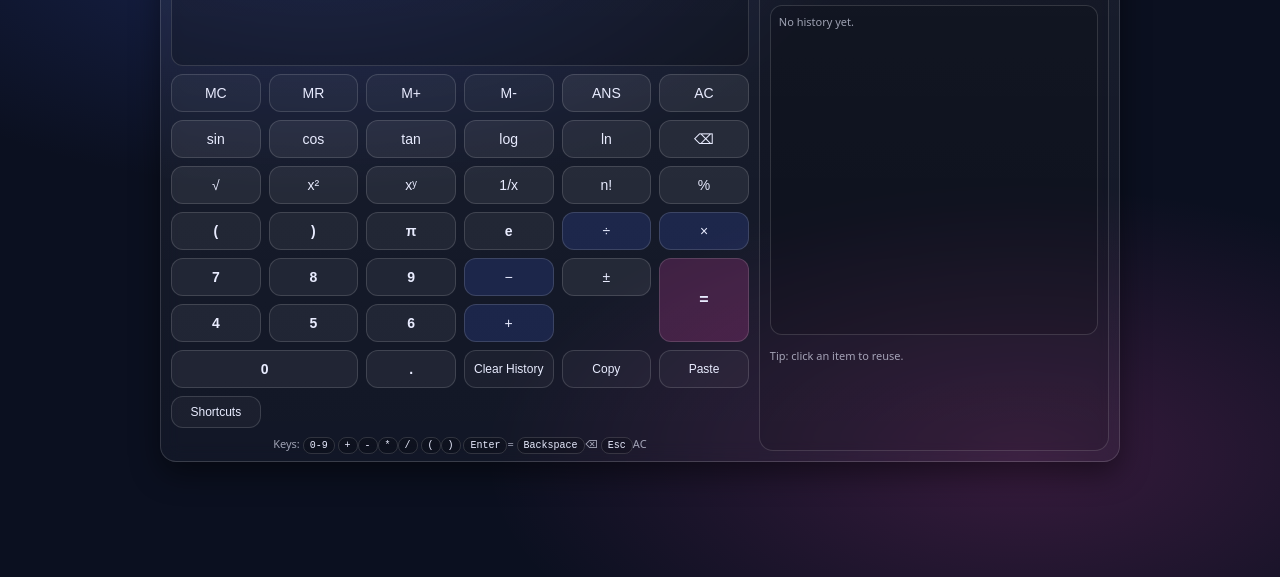
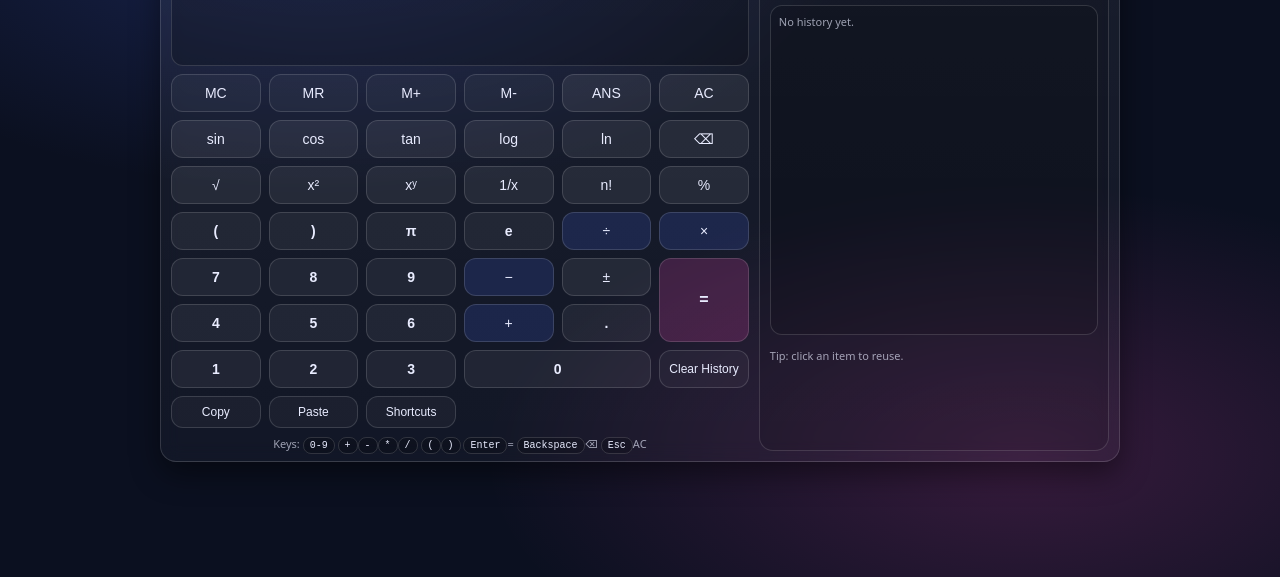
Before and after one commit to ummeruhi/scientific-calculator-js, a plain HTML site: page index.html in a window 1280 px wide. Shown: the part 223-800 px from the top of the page. Drawn offline with Linux system fonts and the light colour scheme.

Commit message:
Update index.html

```diff
--- a/index.html
+++ b/index.html
@@ -70,7 +70,7 @@
             <button class="btn op" data-insert="/">÷</button>
             <button class="btn op" data-insert="*">×</button>
 
-            <!-- Numbers + ops (compact 6-col layout) -->
+            <!-- Numbers row -->
             <button class="btn num" data-insert="7">7</button>
             <button class="btn num" data-insert="8">8</button>
             <button class="btn num" data-insert="9">9</button>
@@ -82,15 +82,17 @@
             <button class="btn num" data-insert="5">5</button>
             <button class="btn num" data-insert="6">6</button>
             <button class="btn op" data-insert="+">+</button>
+            <button class="btn num" data-insert=".">.</button>
+            <button class="btn num" data-insert="1">1</button>
+            <button class="btn num" data-insert="2">2</button>
+
+            <button class="btn num" data-insert="3">3</button>
             <button class="btn num wide" data-insert="0">0</button>
-            <button class="btn num" data-insert=".">.</button>
 
             <button class="btn ghost tiny" data-action="clearHistory">Clear History</button>
             <button class="btn ghost tiny" data-action="copy">Copy</button>
             <button class="btn ghost tiny" data-action="paste">Paste</button>
             <button class="btn ghost tiny" data-action="help">Shortcuts</button>
-            <div class="spacer"></div>
-            <div class="spacer"></div>
           </div>
 
           <footer class="hint">
```
